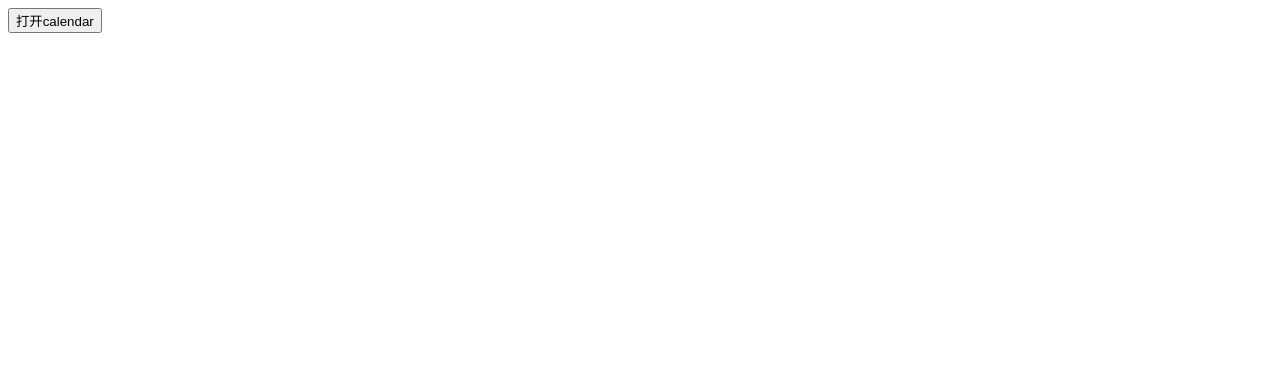
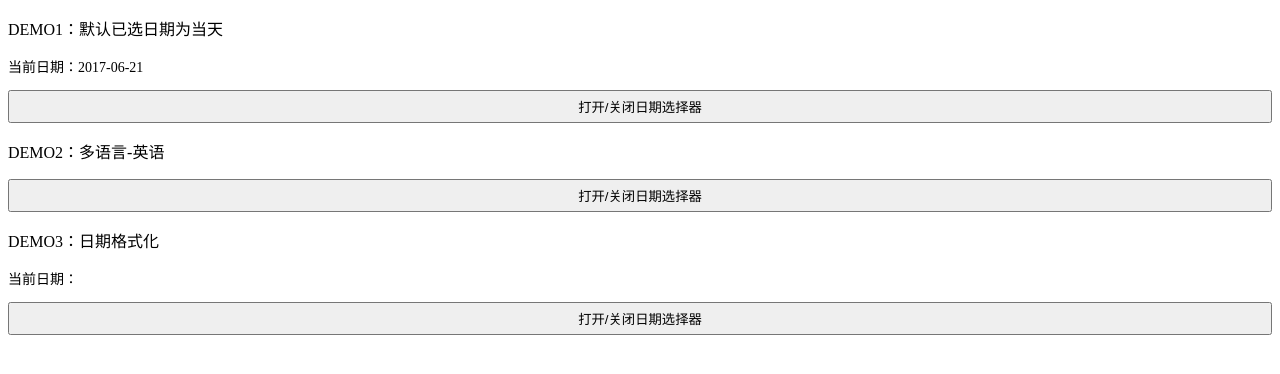
Before and after one commit to lx544690189/vue-calendar, a Vue app: page / in a window 1280 px wide. Shown: the top 374 px of the page. Built offline with nearby package versions, Linux system fonts and the light colour scheme.

Commit message:
增加demo

```diff
--- a/src/App.vue
+++ b/src/App.vue
@@ -1,15 +1,32 @@
 <template>
 	<div id="app">
-		<button @click="initCalendar">打开calendar</button>
+		<p>DEMO1：默认已选日期为当天</p>
+		<p class="detail">
+			当前日期：{{ demo1.selectedDate }}
+		</p>
+		<button @click="demo1Click">打开/关闭日期选择器</button>
 		<calendar
-			v-model="calendarShow"
-			format="yyyy-MM-dd"
-			:defaultDate="defaultDate"
-			@onChange="dateChange">
+			v-model="demo1.calendarShow"
+			:defaultDate="demo1.defaultDate"
+			@onChange="demo1DateChange">
 		</calendar>
-		<div>
-			{{ selectedDate }}
-		</div>
+		<p>DEMO2：多语言-英语</p>
+		<button @click="demo2Click">打开/关闭日期选择器</button>
+		<calendar
+			v-model="demo2.calendarShow"
+			:month="demo2.month"
+			:week="demo2.week">
+		</calendar>
+		<p>DEMO3：日期格式化</p>
+		<p class="detail">
+			当前日期：{{ demo3.selectedDate }}
+		</p>
+		<button @click="demo3Click">打开/关闭日期选择器</button>
+		<calendar
+			v-model="demo3.calendarShow"
+			:format="demo3.format"
+			@onChange="demo3DateChange">
+		</calendar>
 	</div>
 </template>
 
@@ -18,19 +35,62 @@
 		name: 'app',
 		data() {
 			return {
-				calendarShow: false,
-				defaultDate:new Date(),
-				selectedDate:""
+				demo1 :{
+					calendarShow: false,
+					defaultDate:new Date(),
+					selectedDate:dateFormat(new Date(),"yyyy-MM-dd")
+				},
+				demo2 :{
+					calendarShow: false,
+					month:["January", "February", "March", "April", "May", "June", "July", "August", "September", "October", "November", "December"],
+					week:["Mon", "Tue", "Wed", "Thu", "Fri", "Sat", "Sun"]
+				},
+				demo3 :{
+					calendarShow: false,
+					format:"yyyy年MM月dd日",
+					selectedDate:""
+				},
 			}
 		},
 		methods: {
-			initCalendar() {
-				this.calendarShow = !this.calendarShow;
+			demo1Click() {
+				this.demo1.calendarShow = !this.demo1.calendarShow;
 			},
-			dateChange(date,formatDate){
-				this.selectedDate = formatDate;
-				console.log(date)
+			demo2Click() {
+				this.demo2.calendarShow = !this.demo2.calendarShow;
+			},
+			demo3Click() {
+				this.demo3.calendarShow = !this.demo3.calendarShow;
+			},
+			demo1DateChange(date,formatDate){
+				this.demo1.selectedDate = formatDate;
+			},
+			demo3DateChange(date,formatDate){
+				this.demo3.selectedDate = formatDate;
 			}
 		}
 	}
+
+	function dateFormat(date,fmt) {
+		var o = {
+			"M+": date.getMonth() + 1,
+			"d+": date.getDate()
+		};
+		if(/(y+)/.test(fmt))
+			fmt = fmt.replace(RegExp.$1, (date.getFullYear() + "").substr(4 - RegExp.$1.length));
+		for(var k in o)
+			if(new RegExp("(" + k + ")").test(fmt))
+				fmt = fmt.replace(RegExp.$1, (RegExp.$1.length == 1) ? (o[k]) : (("00" + o[k]).substr(("" + o[k]).length)));
+		return fmt;
+	}
 </script>
+
+<style type="text/css">
+	button{
+		width: 100%;
+		padding: 5px;
+	}
+	.detail{
+		font-size: 14px;
+	}
+</style>
```
